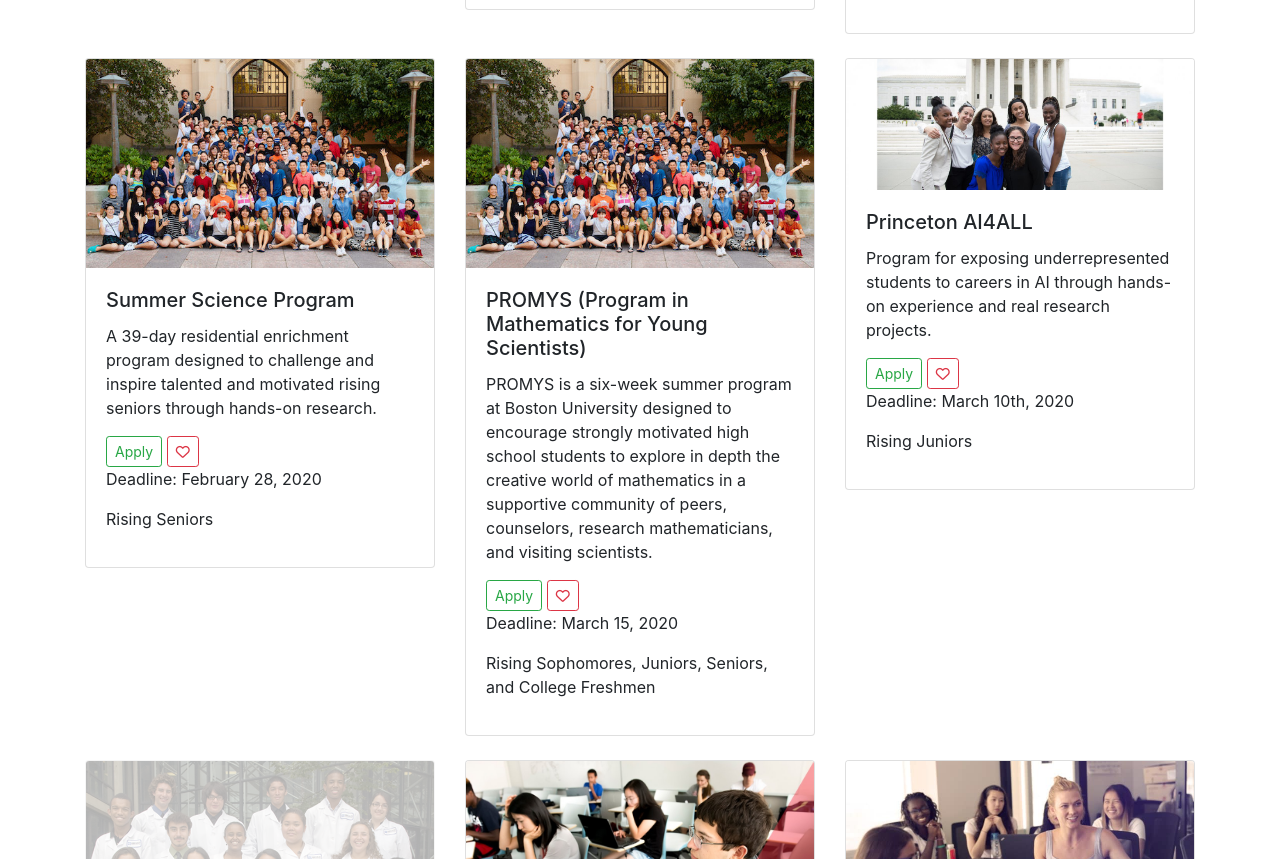
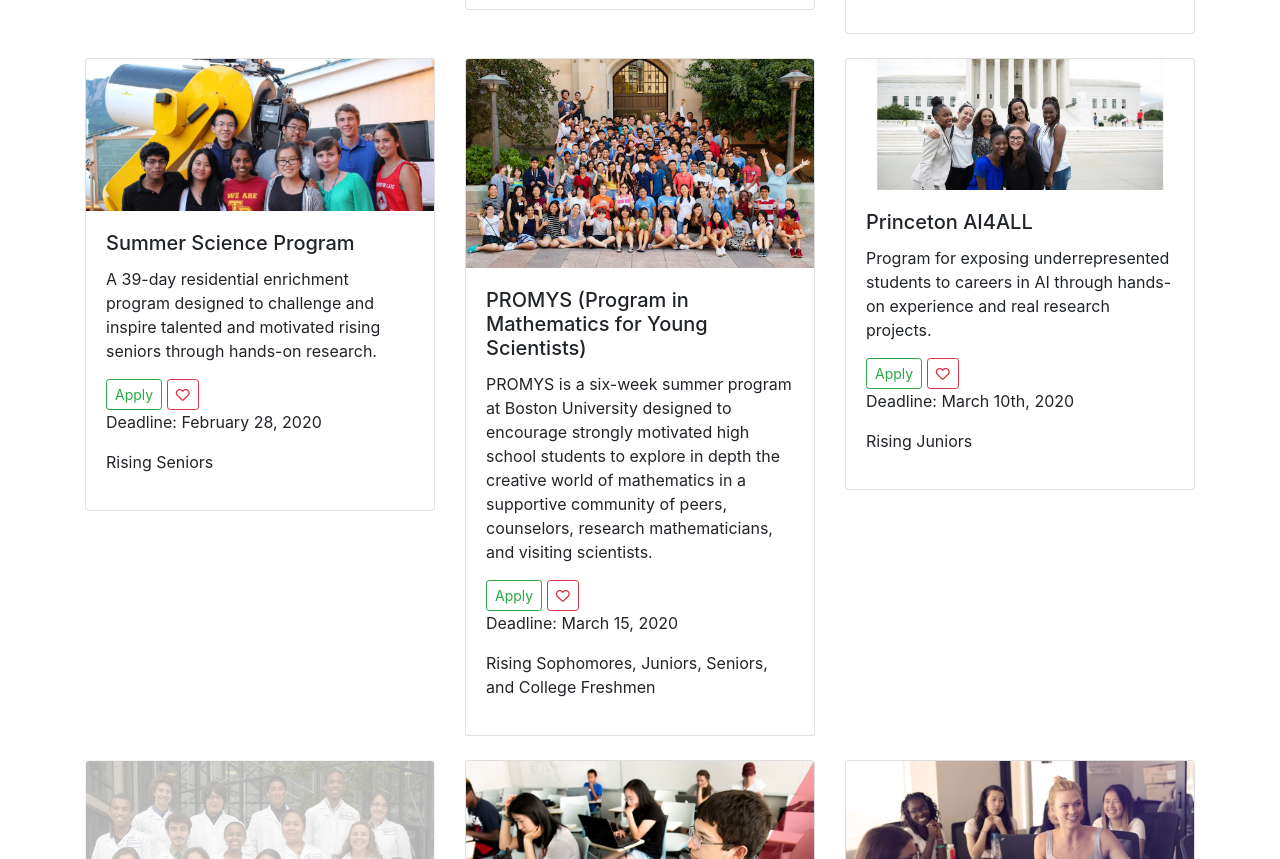
Before and after one commit to mehreenbutt10/republicsummer, a plain HTML site: page opportunities.html in a window 1280 px wide. Shown: the part 1296-2155 px from the top of the page. Drawn offline with nearby package versions, Linux system fonts and the light colour scheme.

Commit message:
summerphoto

```diff
--- a/opportunities.html
+++ b/opportunities.html
@@ -90,7 +90,7 @@
 
           <div class="col-lg-4 mb-4">
             <div class="card">
-              <img class="card-img-top" src="imgs/Promys.jpeg" alt="summerscienceprogram">
+              <img class="card-img-top" src="imgs/summerscienceprogram.jpg" alt="summerscienceprogram">
               <div class="card-body">
                 <h5 class="card-title">Summer Science Program</h5>
                 <p class="card-text">A 39-day residential enrichment program designed to challenge and inspire talented and motivated rising seniors through hands-on research.</p>
```
Also changed, not shown: imgs/summerscienceprogram.jpg (added), 1 other file.
